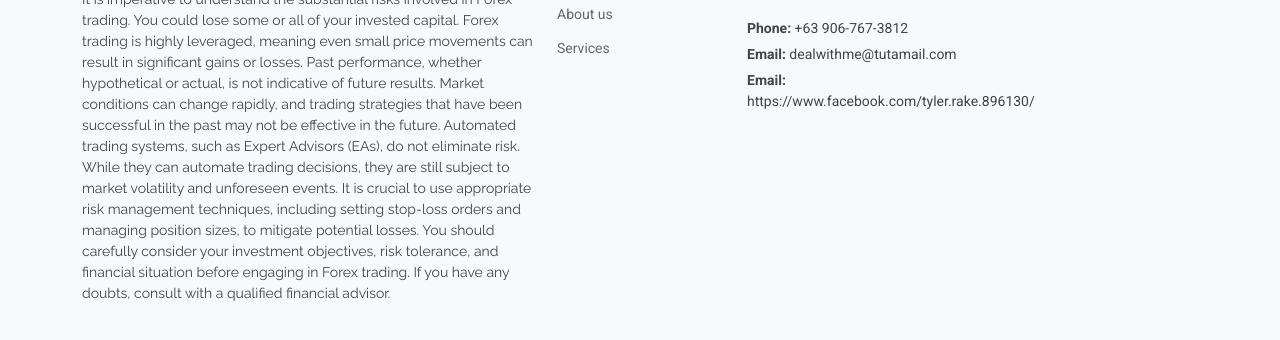
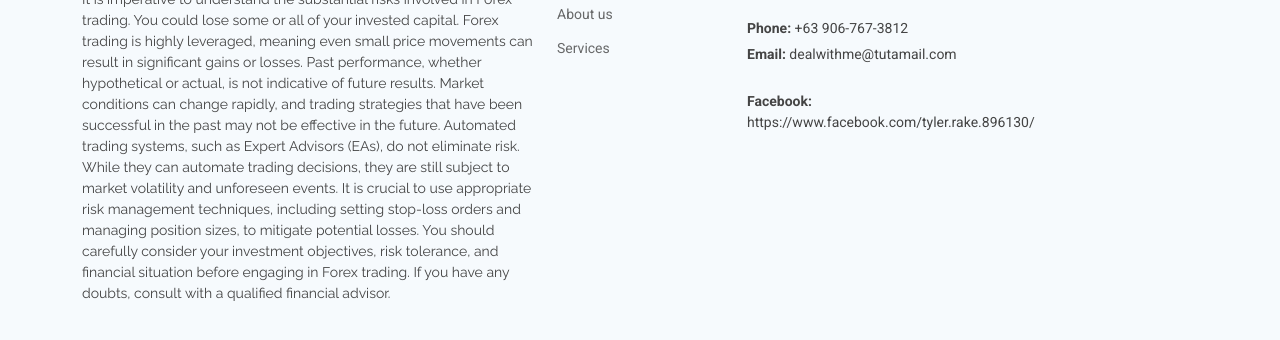
Before and after one commit to KoyaAndy18/NorthEast-Way, a plain HTML site: page service-details.html in a window 1280 px wide. Shown: the part 1241-1581 px from the top of the page. Drawn offline with Linux system fonts and the light colour scheme.

Commit message:
Update service-details.html

```diff
--- a/service-details.html
+++ b/service-details.html
@@ -145,8 +145,8 @@
           <p></p>
           <p>Philippines</p>
           <p class="mt-4"><strong>Phone:</strong> <span>+63 906-767-3812</span></p>
-          <p><strong>Email:</strong> <span>dealwithme@tutamail.com</span></p>
-<p><strong>Email:</strong> <span>https://www.facebook.com/tyler.rake.896130/</span></p>
+          <p><strong>Email:</strong> <span>dealwithme@tutamail.com</span></p> <br>
+<p><strong>Facebook:</strong> <span>https://www.facebook.com/tyler.rake.896130/</span></p>
 
         </div>
 
```
